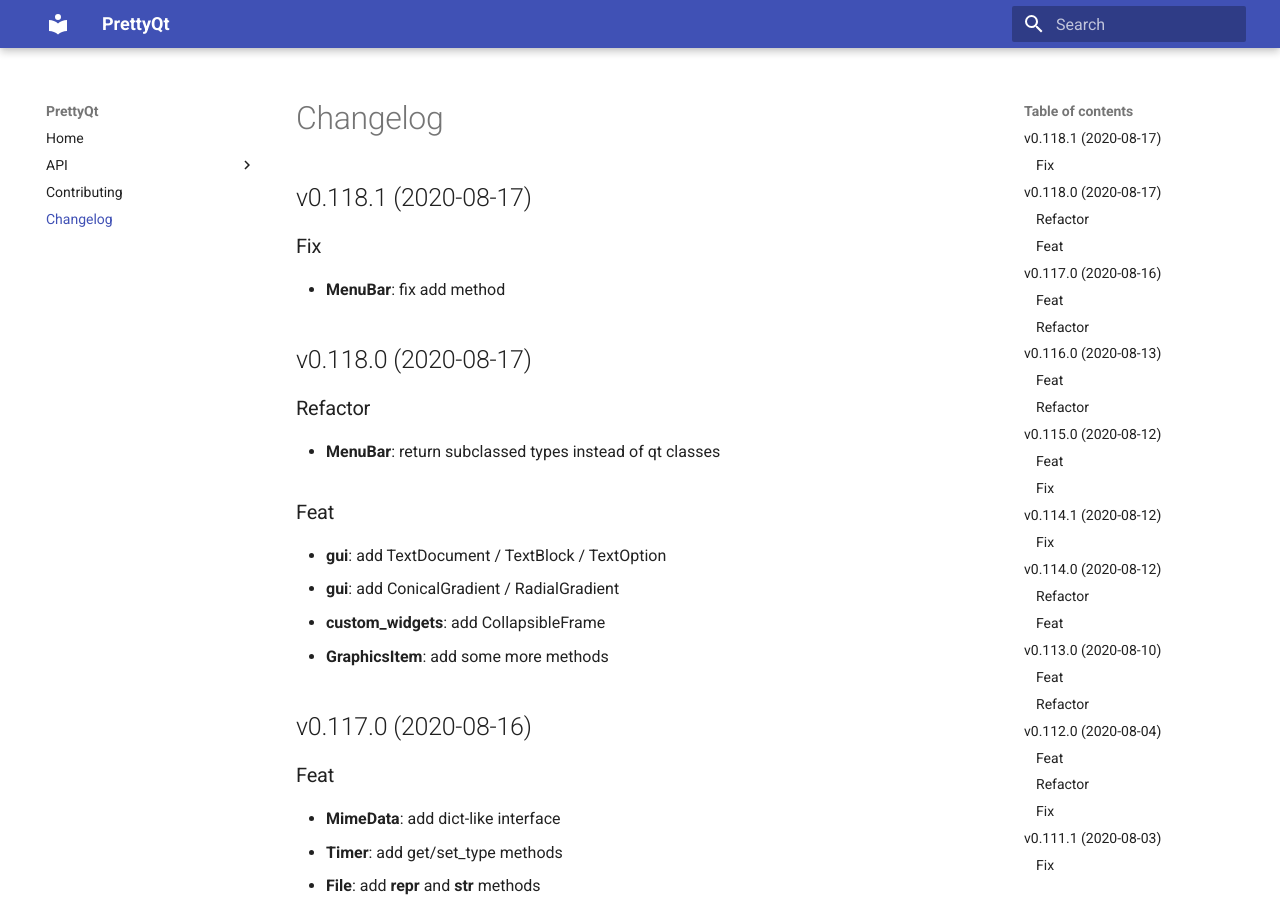
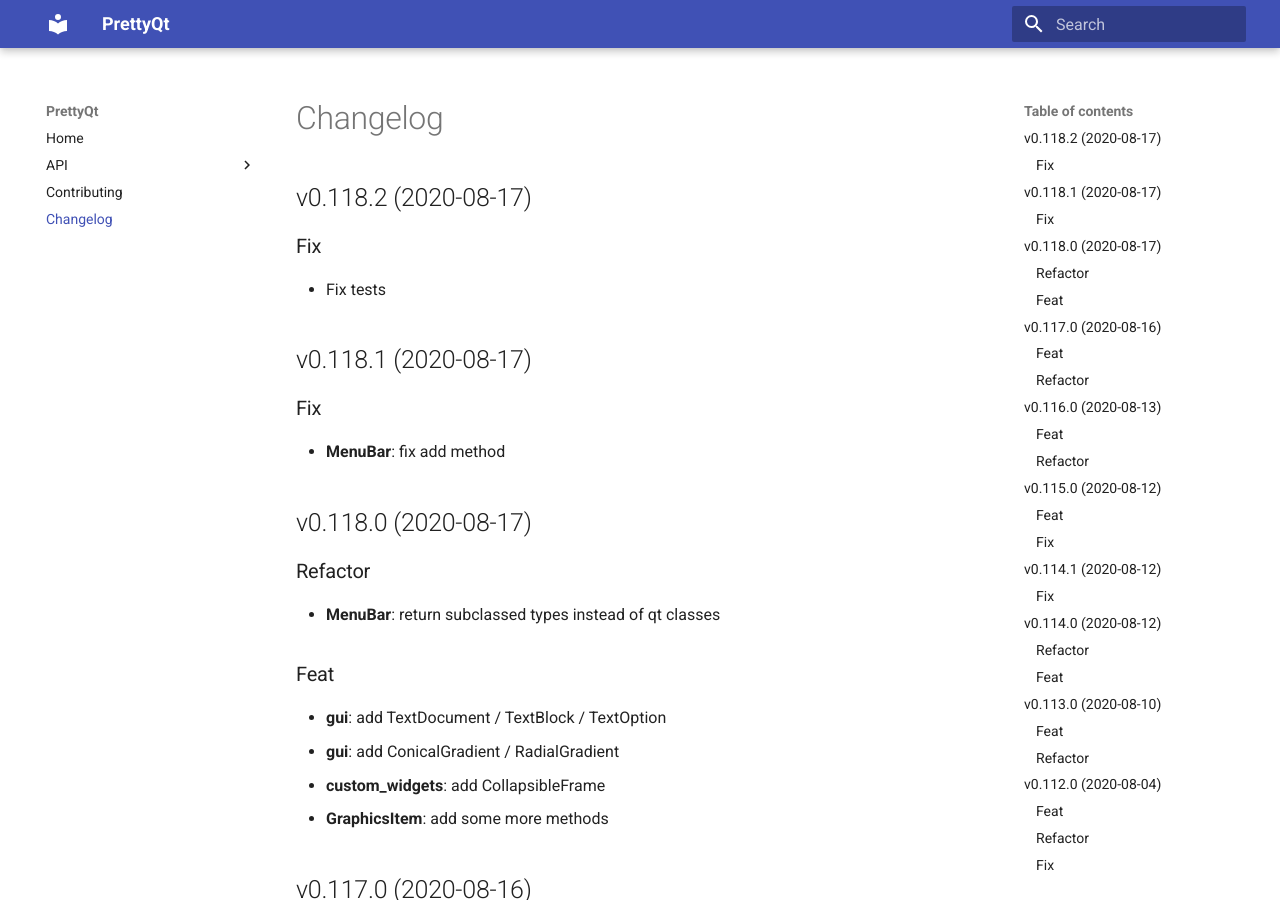
Before and after one commit to phil65/PrettyQt, an MkDocs documentation site: the page built from docs/changelog.md, in a window 1280 px wide and 900 px high. Built offline with MkDocs 1.6.1 and Material for MkDocs 9.7.7, drawn with Linux system fonts in a browser that asks for light colours.

Commit message:
bump: version 0.118.1 → 0.118.2

```diff
--- a/docs/changelog.md
+++ b/docs/changelog.md
@@ -1,3 +1,9 @@
+## v0.118.2 (2020-08-17)
+
+### Fix
+
+- Fix tests
+
 ## v0.118.1 (2020-08-17)
 
 ### Fix
--- a/prettyqt/__init__.py
+++ b/prettyqt/__init__.py
@@ -4,7 +4,7 @@
 
 __author__ = """Philipp Temminghoff"""
 __email__ = "phil65@kodi.tv"
-__version__ = "0.118.1"
+__version__ = "0.118.2"
 
 
 def debug():
--- a/pyproject.toml
+++ b/pyproject.toml
@@ -1,6 +1,6 @@
 [tool.poetry]
 name = "PrettyQt"
-version = "0.118.1"
+version = "0.118.2"
 description = "A pythonic layer on top of qtpy"
 readme = 'docs/index.md'
 repository = "https://github.com/phil65/prettyqt"
@@ -127,7 +127,7 @@
 '''
 [tool.commitizen]
 name = "cz_conventional_commits"
-version = "0.118.1"
+version = "0.118.2"
 tag_format = "v$version"
 version_files = [
     "prettyqt/__init__.py:__version__",
--- a/setup.py
+++ b/setup.py
@@ -40,6 +40,6 @@
     packages=find_packages(),
     test_suite="tests",
     url="https://github.com/phil65/prettyqt",
-    version="0.118.1",
+    version="0.118.2",
     zip_safe=False,
 )
```
Also changed, not shown: CHANGELOG.md (+6 -0 lines).
